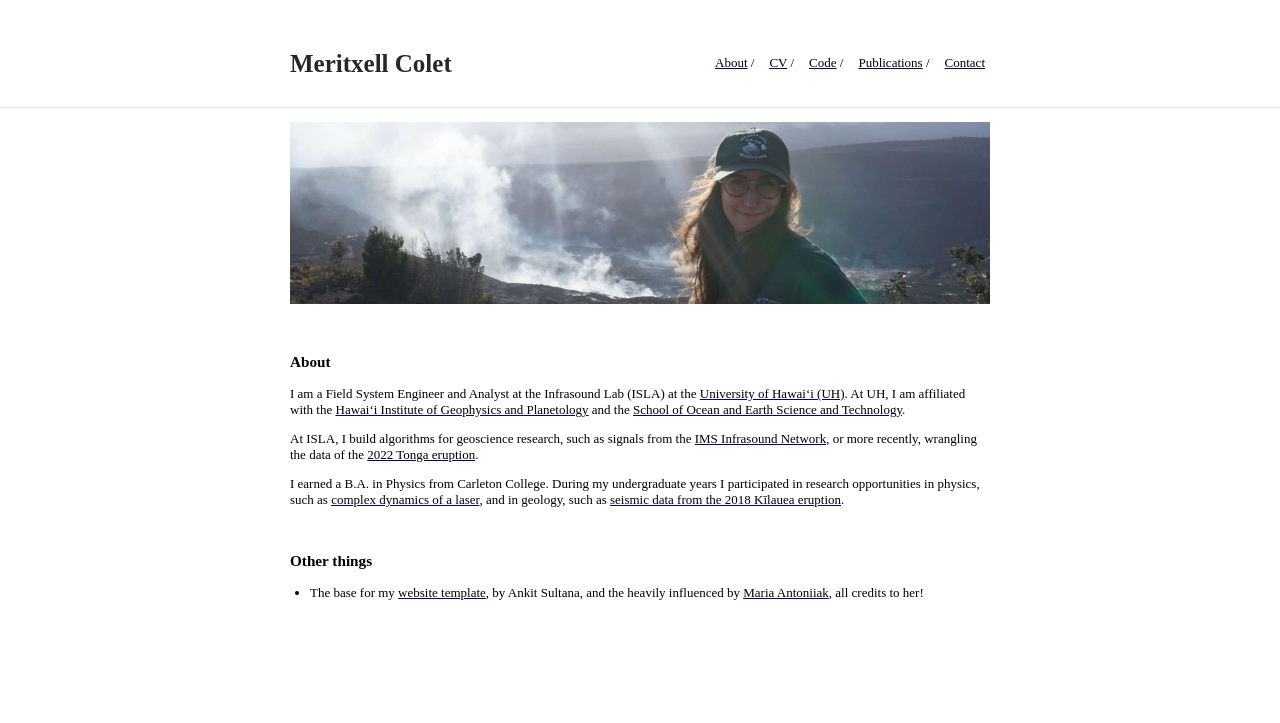
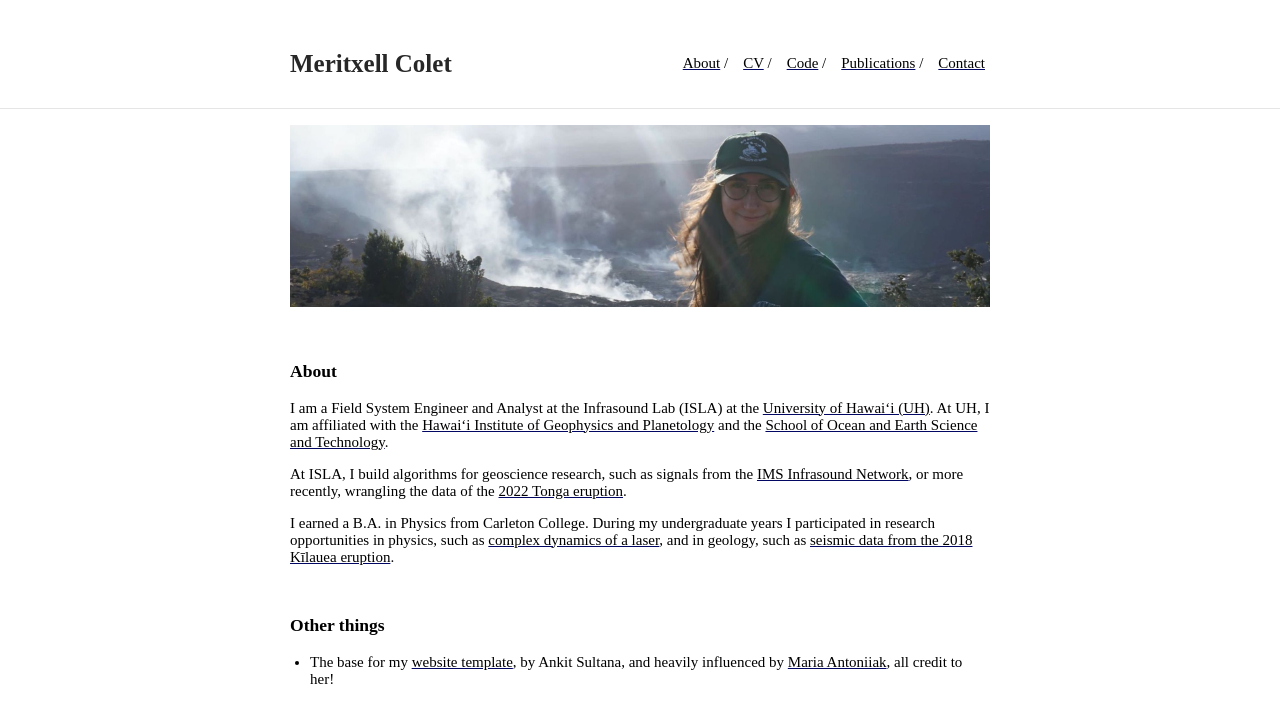
Before and after one commit to MeritxellC/MeritxellC.github.io, a Jekyll site: the page built from index.md, in a window 1280 px wide. Shown: the top 723 px of the page. Built offline with Jekyll 4.4.1, drawn with Linux system fonts in a browser that asks for light colours.

Commit message:
more aesthetics

```diff
--- a/_sass/_style.scss
+++ b/_sass/_style.scss
@@ -10,10 +10,11 @@ html {
     padding: 0;
 }
 body {
-    font-size: 13px;
+    font-size: 15px;
     margin: 0;
-    font-family: "Arvo";
+    font-family: "Helvetica Neue 55 Roman";
     height: 100%;
+    text-justify: auto;
 }
 a {
     text-decoration: underline;
--- a/index.md
+++ b/index.md
@@ -31,5 +31,5 @@ as [seismic data from the 2018 Kīlauea eruption](https://ui.adsabs.harvard.edu/
 Other things
 </h3>
 
-- The base for my [website template](https://github.com/ankitsultana/researcher), by Ankit Sultana, and the heavily influenced
-by [Maria Antoniiak](https://maria-antoniak.github.io), all credits to her!
+- The base for my [website template](https://github.com/ankitsultana/researcher), by Ankit Sultana, and heavily influenced
+by [Maria Antoniiak](https://maria-antoniak.github.io), all credit to her!
```
